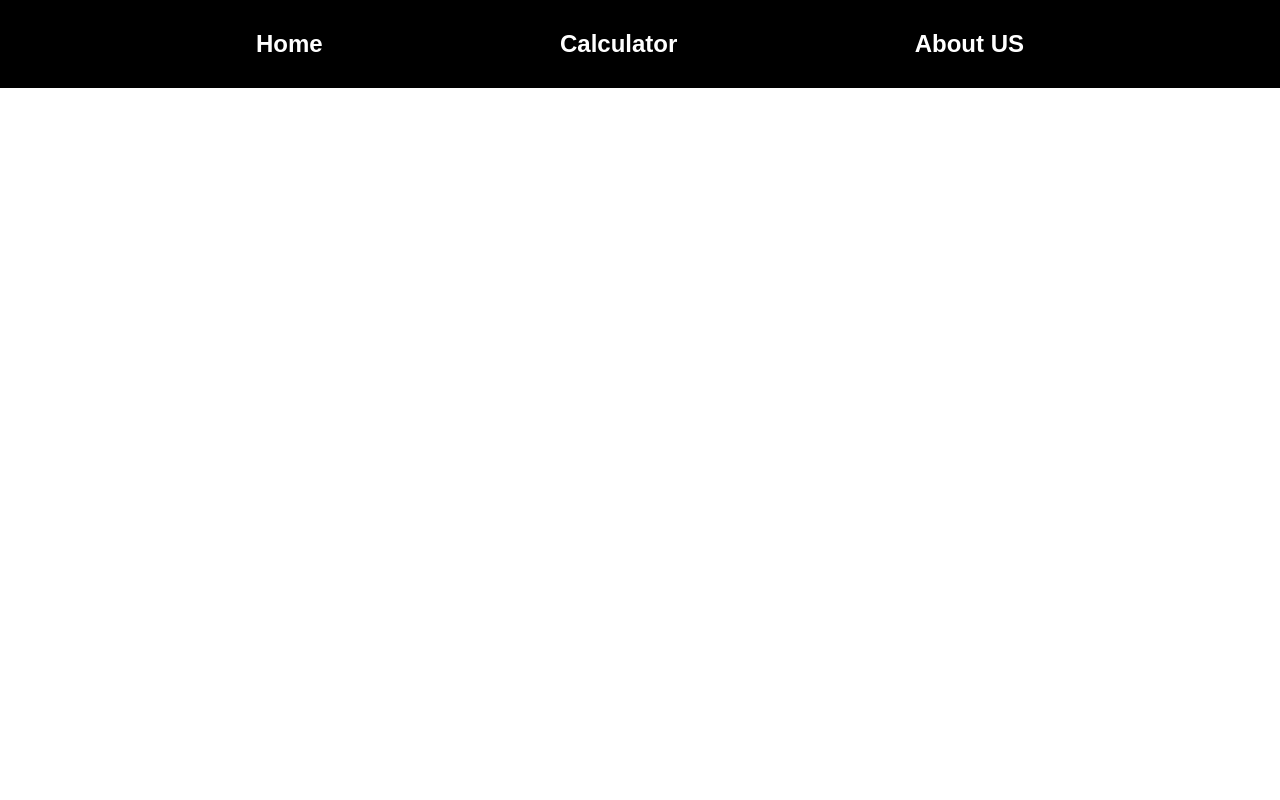
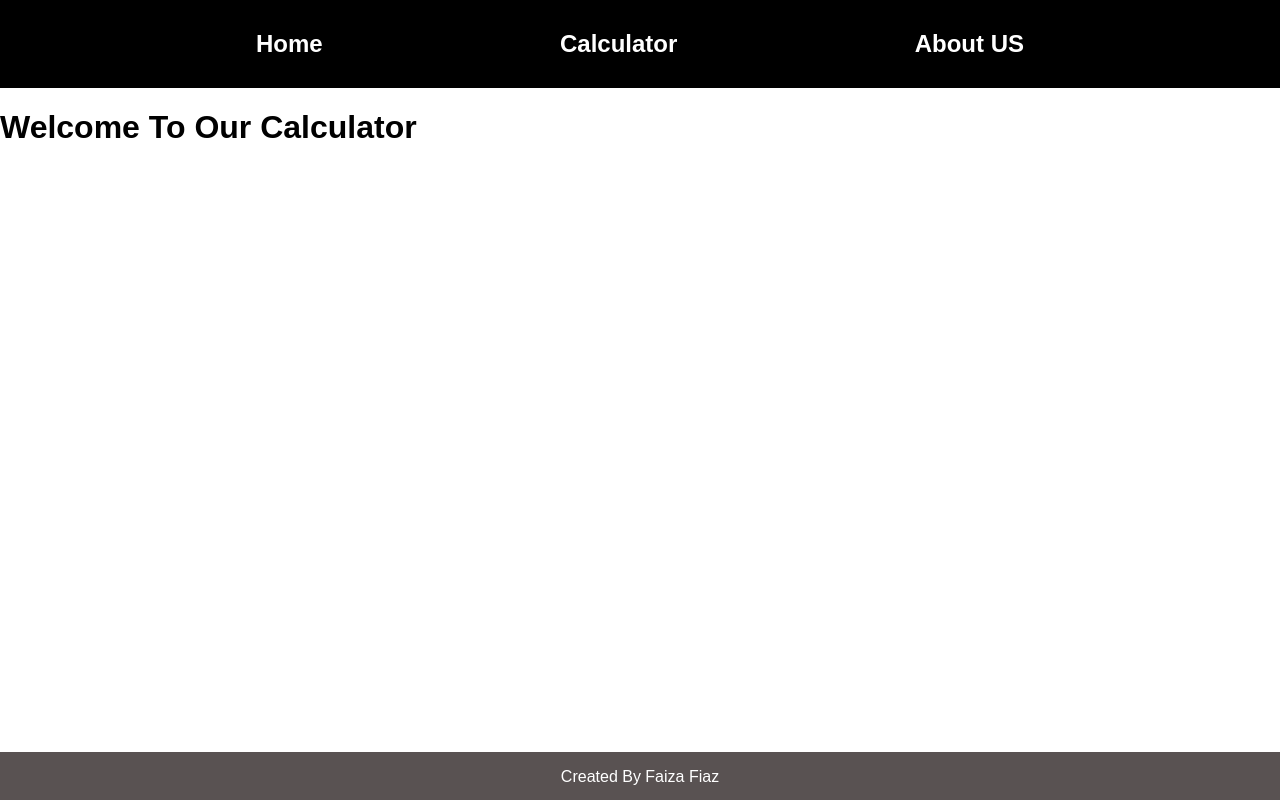
Before and after one commit to faiza203/PortFolio_GatsBy, a Gatsby site: page / in a window 1280 px wide. Built offline with nearby package versions, Linux system fonts and the light colour scheme; Gatsby itself is replaced by a stand-in of ours.

Commit message:
Create index.css

```diff
--- a/src/components/Footer.js
+++ b/src/components/Footer.js
@@ -1,7 +1,8 @@
 import React from "react"
+import "../css/footer.css"
 
 const Footer = () => {
-  return <h1>Footer</h1>
+  return <div className="footer">Created By Faiza Fiaz</div>
 }
 
 export default Footer;
--- a/src/components/layout.js
+++ b/src/components/layout.js
@@ -16,6 +16,7 @@ const Layout = ({ children }) => {
   return (
     <>
       <NavBar />
+      {children}
     </>
   )
 }
--- a/src/css/footer.css
+++ b/src/css/footer.css
@@ -0,0 +1,13 @@
+.footer {
+  position: fixed;
+  left: 0;
+  bottom: 0;
+  width: 100%;
+  height: 2rem;
+  font-size: 1rem;
+  padding-top: 1rem;
+  background-color: rgb(89, 82, 82);
+  color: white;
+  text-align: center;
+  justify-content: center;
+}
--- a/src/css/navbar.css
+++ b/src/css/navbar.css
@@ -1,5 +1,6 @@
 body{
   margin: 0;
+  font-family: sans-serif;
 }
 nav {
   display: flex;
@@ -7,7 +8,6 @@ nav {
   padding: 10px 20%;
   background-color: black;
   justify-content: space-between;
-  font-family: sans-serif;
 }
 
 
--- a/src/pages/index.js
+++ b/src/pages/index.js
@@ -1,13 +1,12 @@
 import React from "react"
-import { Link } from "gatsby"
 
 import Layout from "../components/layout"
 import Footer from "../components/Footer"
 
 const IndexPage = () => (
   <Layout>
-    <Link to="/page-2/">Go to page 2</Link> <br />
-    <Link to="/using-typescript/">Go to "Using TypeScript"</Link>
+    <h1>Welcome To Our Calculator</h1>
+    <Footer />
   </Layout>
 )
 
```
Also changed, not shown: src/components/Title.js (deleted), src/css/index.css (added).
